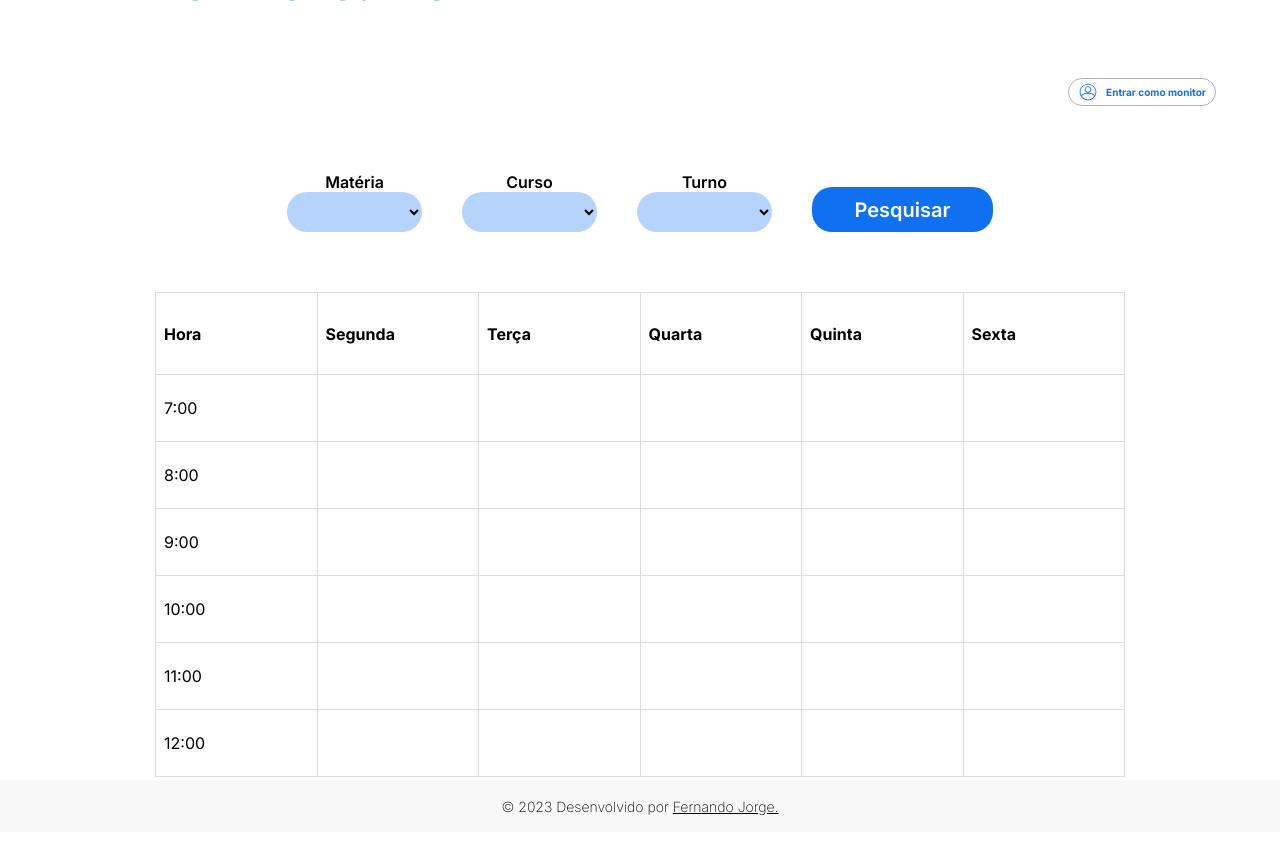
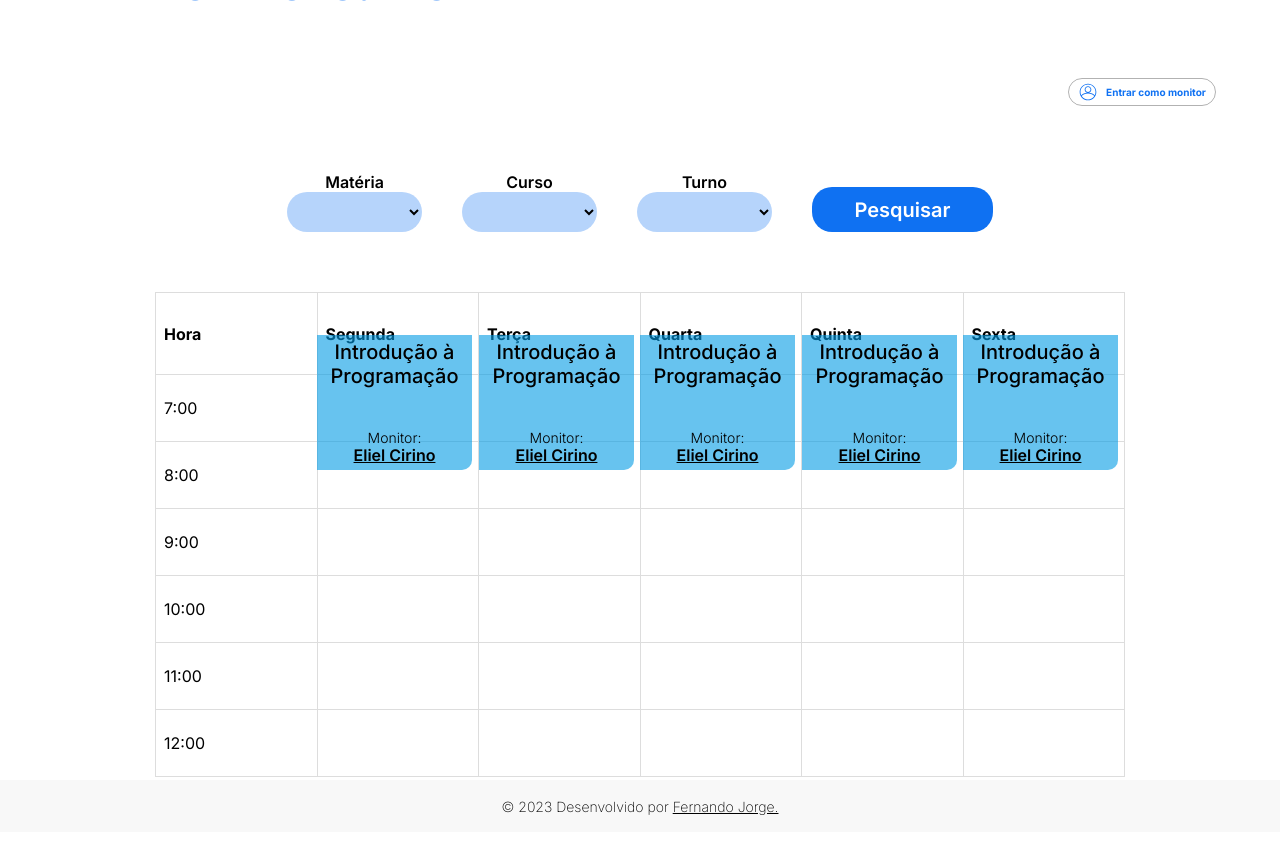
Before and after one commit to nandowastaken/monitore.me, a React (Vite) app: page / in a window 1280 px wide. Both pictures are taken after a click on the button "Pesquisar". Shown: the top 854 px of the page. Built offline with nearby package versions, Linux system fonts and the light colour scheme.

Commit message:
add func handleposition to time component

```diff
--- a/src/components/Schedule.jsx
+++ b/src/components/Schedule.jsx
@@ -4,11 +4,47 @@ import Time from "./Time";
 export default function Schedule(props) {
   return (
     <div className={props.visibleHeader ? "NotVisible" : "Schedule"}>
+      <Time
+        hours={2}
+        materia="Introdução à Programação"
+        monitor="Eliel Cirino"
+        day="seg"
+        beginHour="7:00"
+      />
+      <Time
+        hours={2}
+        materia="Introdução à Programação"
+        monitor="Eliel Cirino"
+        day="ter"
+        beginHour="7:00"
+      />
+      <Time
+        hours={2}
+        materia="Introdução à Programação"
+        monitor="Eliel Cirino"
+        day="qua"
+        beginHour="7:00"
+      />
+      <Time
+        hours={2}
+        materia="Introdução à Programação"
+        monitor="Eliel Cirino"
+        day="qui"
+        beginHour="7:00"
+      />
+      <Time
+        hours={2}
+        materia="Introdução à Programação"
+        monitor="Eliel Cirino"
+        day="sex"
+        beginHour="7:00"
+      />
       <table className="schedule">
         <tbody>
           <tr>
             <th className="schedule-column">Hora</th>
             <th className="schedule-column">Segunda</th>
+
             <th className="schedule-column">Terça</th>
             <th className="schedule-column">Quarta</th>
             <th className="schedule-column">Quinta</th>
--- a/src/components/Time.jsx
+++ b/src/components/Time.jsx
@@ -1,8 +1,83 @@
 import "../styles/Time.css";
 
 export default function Time(props) {
+  let xPosition;
+  let yPosition;
+  let size;
+
+  const handlePosition = () => {
+    switch (props.day) {
+      case "seg":
+        xPosition = 808;
+        break;
+      case "ter":
+        xPosition = 646;
+        break;
+      case "qua":
+        xPosition = 485;
+        break;
+      case "qui":
+        xPosition = 323;
+        break;
+      case "sex":
+        xPosition = 162;
+        break;
+    }
+
+    switch (props.beginHour) {
+      case "7:00":
+      case "13:00":
+        yPosition = 335;
+        break;
+      case "8:00":
+      case "14:00":
+        yPosition = 400;
+        break;
+      case "9:00":
+      case "15:00":
+        yPosition = 465;
+        break;
+      case "10:00":
+      case "16:00":
+        yPosition = 530;
+        break;
+      case "11:00":
+      case "17:00":
+        yPosition = 595;
+        break;
+    }
+
+    switch (props.hours) {
+      case 1:
+        size = 60;
+        break;
+      case 2:
+        size = 125;
+        break;
+      case 3:
+        size = 190;
+        break;
+      case 4:
+        size = 250;
+        break;
+      case 5:
+        size = 320;
+        break;
+    }
+  };
+
+  handlePosition();
+
   return (
-    <div className="Time">
+    <div
+      className="Time"
+      style={{
+        height: `${size}px`,
+        display: props.hours == 0 ? "none" : "flex",
+        right: `${xPosition}px`,
+        top: `${yPosition}px`,
+      }}
+    >
       <div className="header-time">
         <div className="materia">{props.materia}</div>
         <div className="time">{props.time}</div>
```
